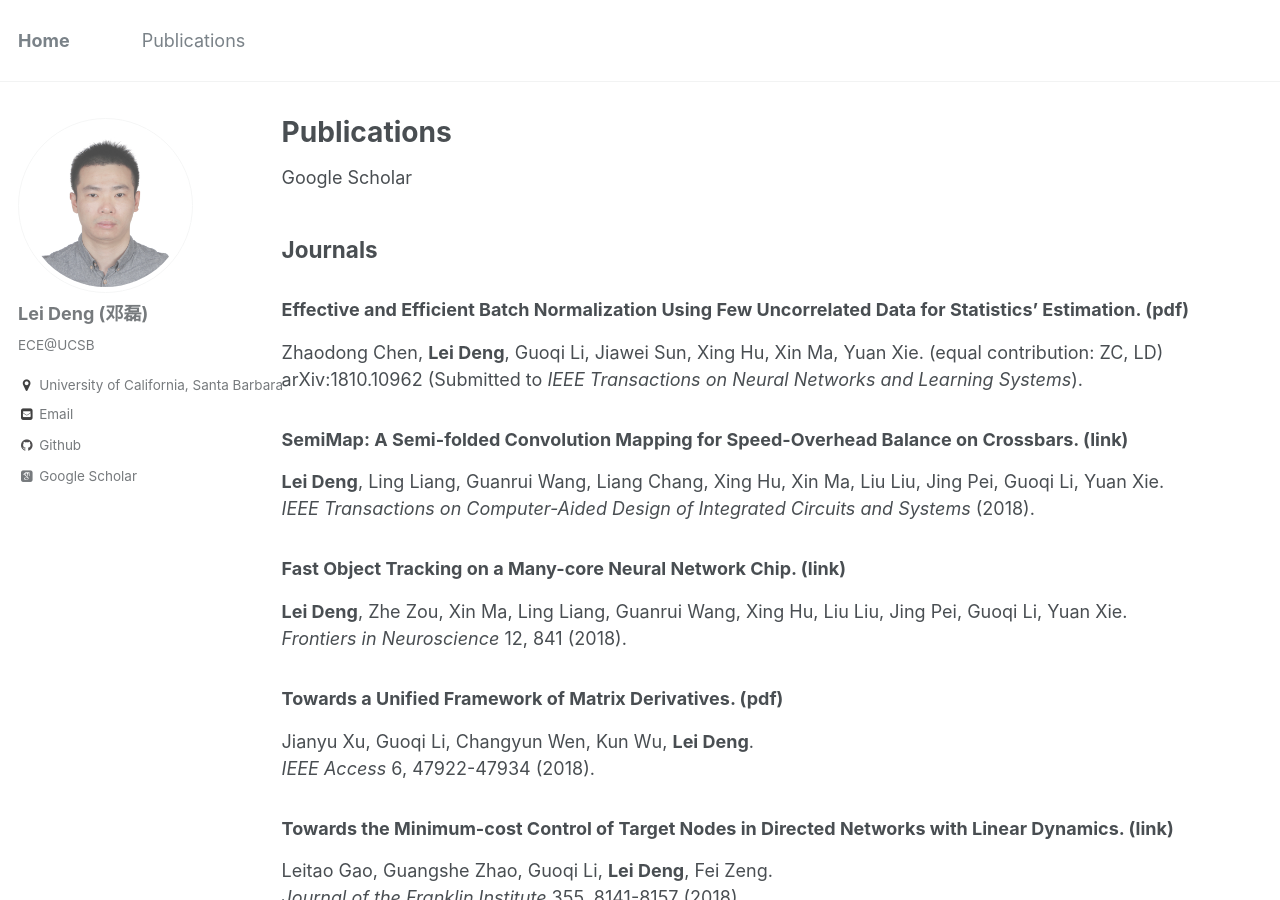
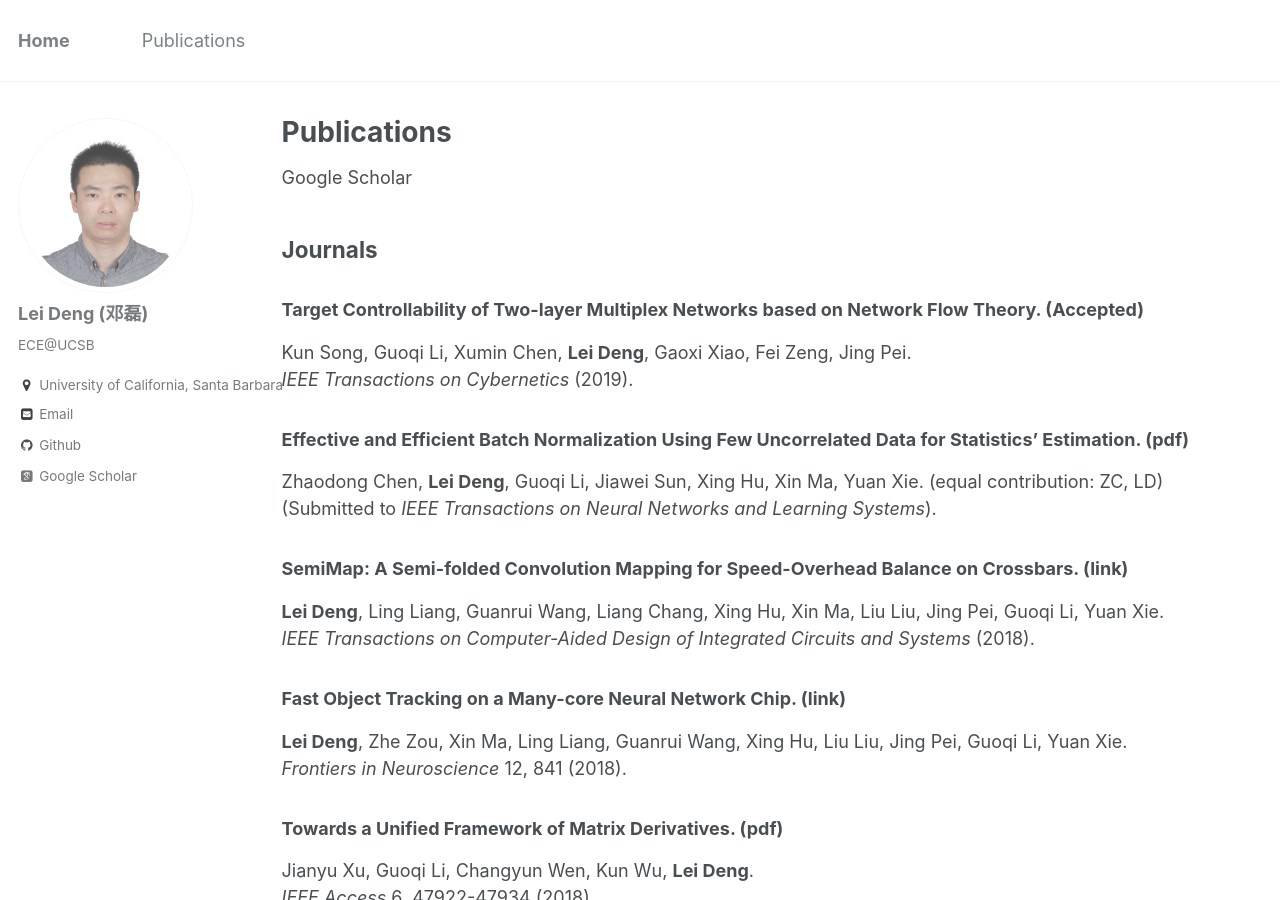
Before and after one commit to dllfei/dllfei.github.io, a Jekyll site: the page built from _pages/publications.md, in a window 1280 px wide and 900 px high. Built offline with Jekyll 4.4.1, drawn with Linux system fonts in a browser that asks for light colours; some web fonts are replaced.

Commit message:
Update publications.md

```diff
--- a/_pages/publications.md
+++ b/_pages/publications.md
@@ -8,9 +8,13 @@ author_profile: true
 
 ## Journals
 
+### Target Controllability of Two-layer Multiplex Networks based on Network Flow Theory. (Accepted) <br />
+Kun Song, Guoqi Li, Xumin Chen, **Lei Deng**, Gaoxi Xiao, Fei Zeng, Jing Pei. <br />
+*IEEE Transactions on Cybernetics* (2019).
+
 ### Effective and Efficient Batch Normalization Using Few Uncorrelated Data for Statistics' Estimation. ([pdf](https://arxiv.org/pdf/1810.10962.pdf)) <br />
 Zhaodong Chen, **Lei Deng**, Guoqi Li, Jiawei Sun, Xing Hu, Xin Ma, Yuan Xie. (equal contribution: ZC, LD) <br />
-arXiv:1810.10962 (Submitted to *IEEE Transactions on Neural Networks and Learning Systems*).
+(Submitted to *IEEE Transactions on Neural Networks and Learning Systems*).
 
 ### SemiMap: A Semi-folded Convolution Mapping for Speed-Overhead Balance on Crossbars. ([link](https://ieeexplore.ieee.org/abstract/document/8556049)) <br />
 **Lei Deng**, Ling Liang, Guanrui Wang, Liang Chang, Xing Hu, Xin Ma, Liu Liu, Jing Pei, Guoqi Li, Yuan Xie. <br />
```
